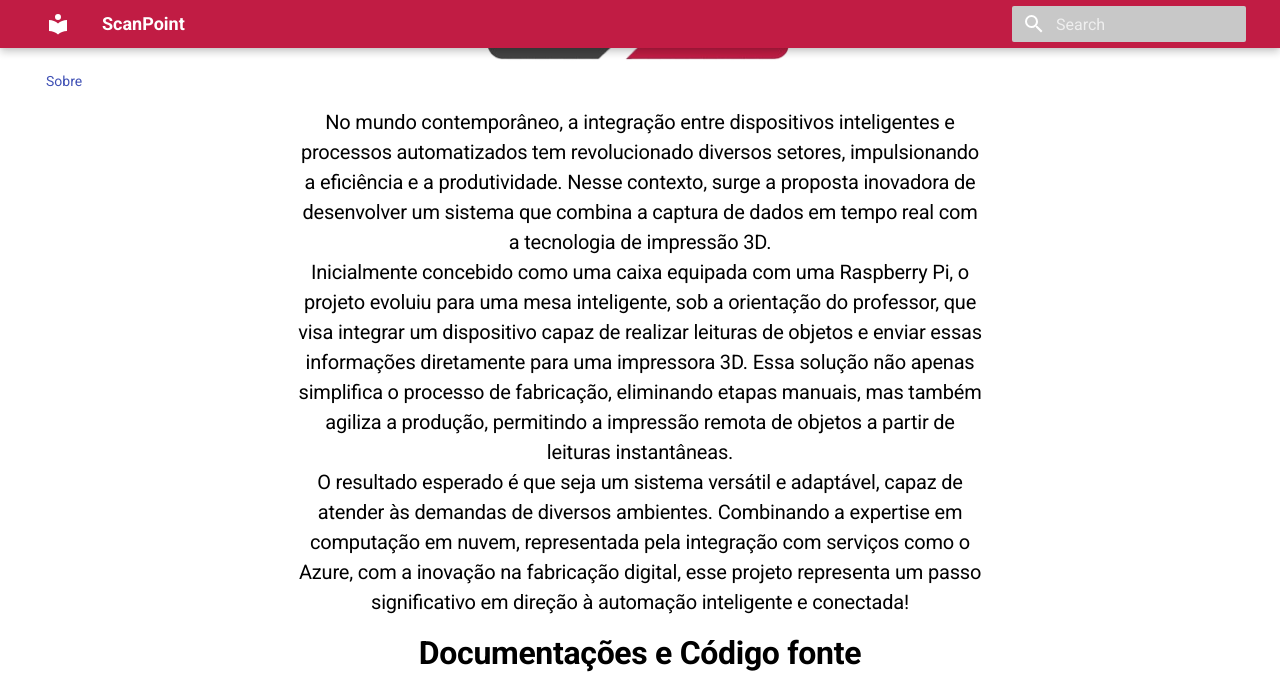
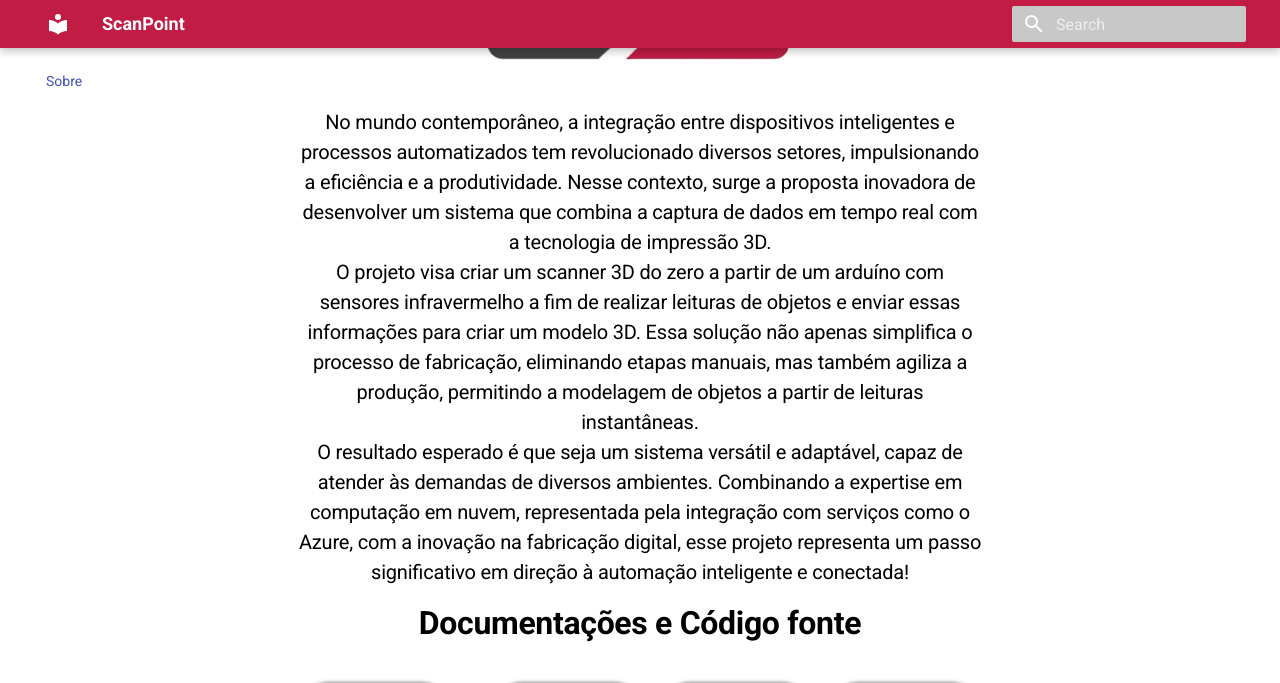
Before and after one commit to Calcioft/ScanPoint, an MkDocs documentation site: the page built from docs/index.md, in a window 1280 px wide and 900 px high, scrolled down 457 px, cut to the strip 0-683 px from the top of the window. Built offline with MkDocs 1.6.1 and Material for MkDocs 9.7.7, drawn with Linux system fonts in a browser that asks for light colours.

Commit message:
Ajuste do texto inicial

```diff
--- a/docs/index.md
+++ b/docs/index.md
@@ -4,7 +4,7 @@
   <h3 style="color: #000000; text-align: center">
 No mundo contemporâneo, a integração entre dispositivos inteligentes e processos automatizados tem revolucionado diversos setores, impulsionando a eficiência e a produtividade. Nesse contexto, surge a proposta inovadora de desenvolver um sistema que combina a captura de dados em tempo real com a tecnologia de impressão 3D.
 <br>
-Inicialmente concebido como uma caixa equipada com uma Raspberry Pi, o projeto evoluiu para uma mesa inteligente, sob a orientação do professor, que visa integrar um dispositivo capaz de realizar leituras de objetos e enviar essas informações diretamente para uma impressora 3D. Essa solução não apenas simplifica o processo de fabricação, eliminando etapas manuais, mas também agiliza a produção, permitindo a impressão remota de objetos a partir de leituras instantâneas.
+O projeto visa criar um scanner 3D do zero a partir de um arduíno com sensores infravermelho a fim de realizar leituras de objetos e enviar essas informações para criar um modelo 3D. Essa solução não apenas simplifica o processo de fabricação, eliminando etapas manuais, mas também agiliza a produção, permitindo a modelagem de objetos a partir de leituras instantâneas.
 <br>
 O resultado esperado é que seja um sistema versátil e adaptável, capaz de atender às demandas de diversos ambientes. Combinando a expertise em computação em nuvem, representada pela integração com serviços como o Azure, com a inovação na fabricação digital, esse projeto representa um passo significativo em direção à automação inteligente e conectada!
   </h3>
```
